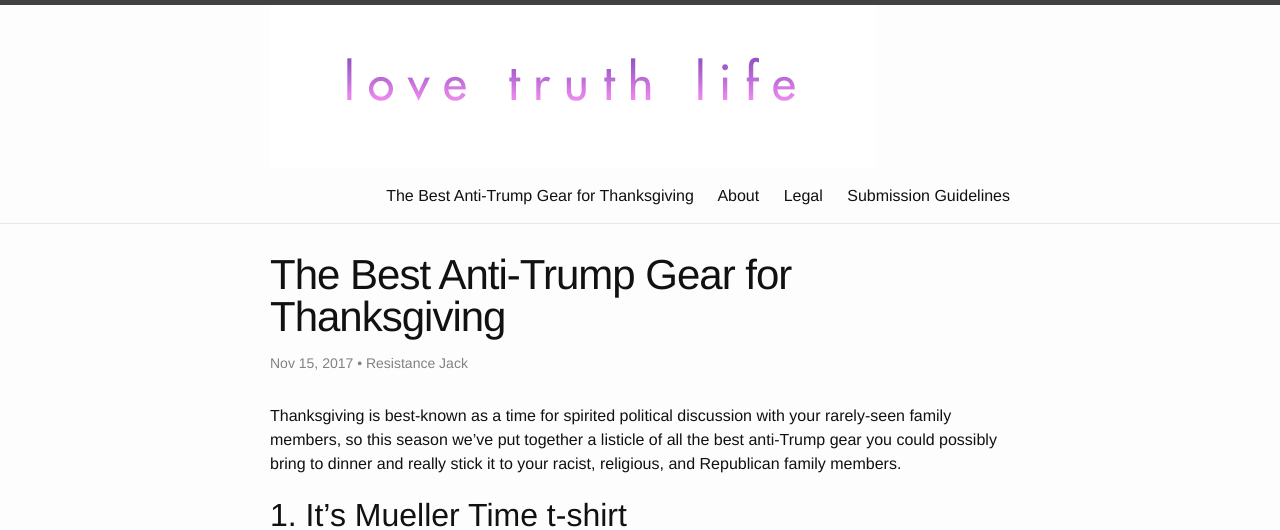
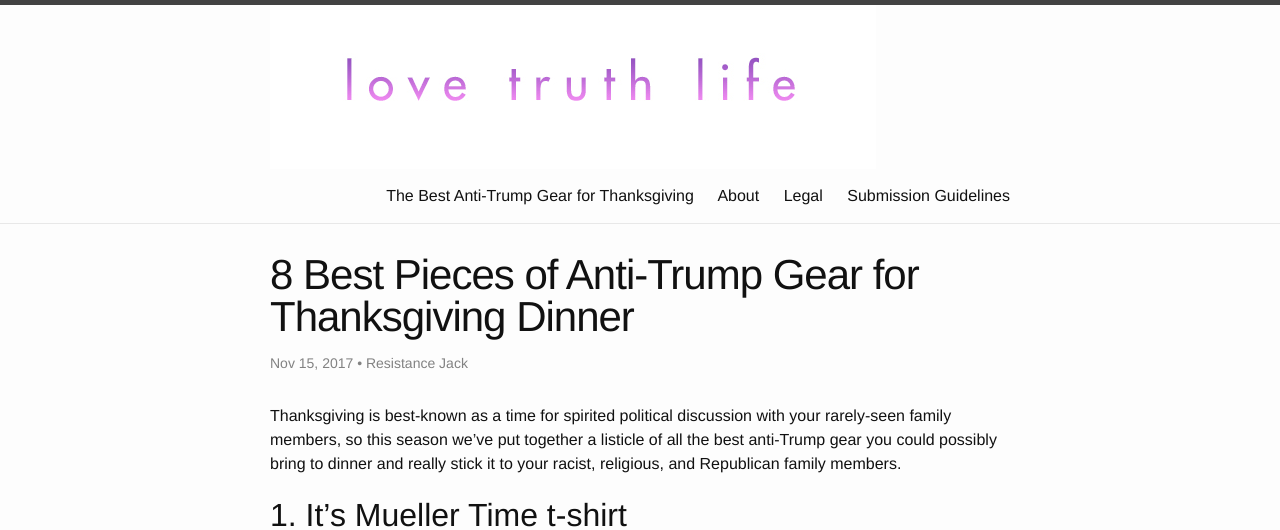
Before and after one commit to bwigfield/lovetruth, a Jekyll site: the page built from _posts/2017-11-15-anti-trump-thanksgiving.md, in a window 1280 px wide and 900 px high, cut to the strip 0-530 px from the top of the window. Built offline with Jekyll 4.4.1, drawn with Linux system fonts in a browser that asks for light colours; a script that is not in the unit is left out; some of the changed text lies outside the part shown.

Commit message:
Update 2017-11-15-anti-trump-thanksgiving.md

```diff
--- a/_posts/2017-11-15-anti-trump-thanksgiving.md
+++ b/_posts/2017-11-15-anti-trump-thanksgiving.md
@@ -1,7 +1,7 @@
 ---
 layout: post
 author:  Resistance Jack
-title: The Best Anti-Trump Gear for Thanksgiving
+title: 8 Best Pieces of Anti-Trump Gear for Thanksgiving Dinner
 type: article
 image: http://lovetruth.life/images/ResignMotherfucker.jpg
 description: You won't want to go to your Trump-loving family's Thanksgiving dinner without these things.
```
